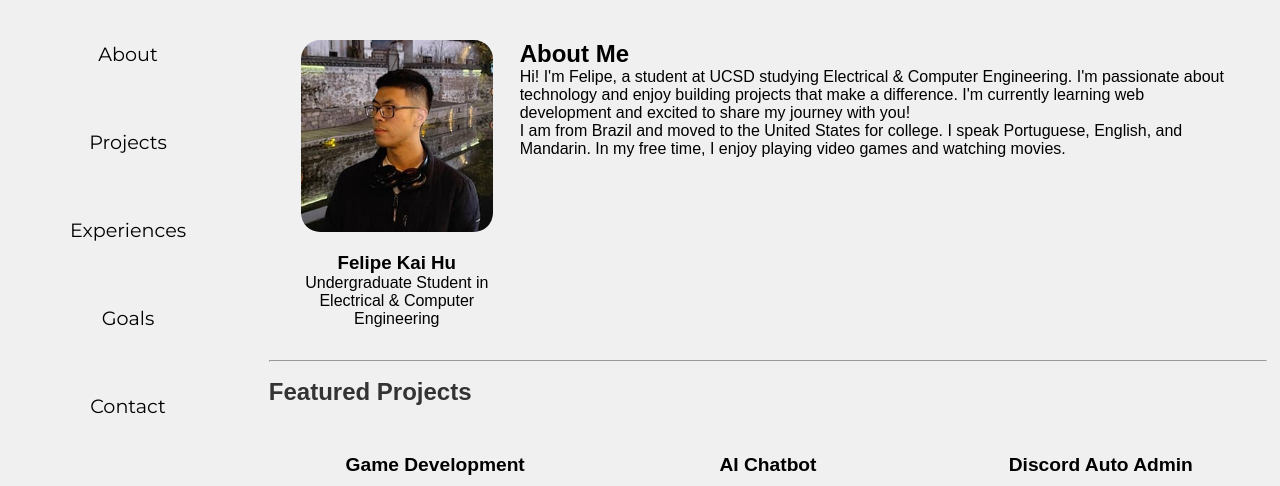
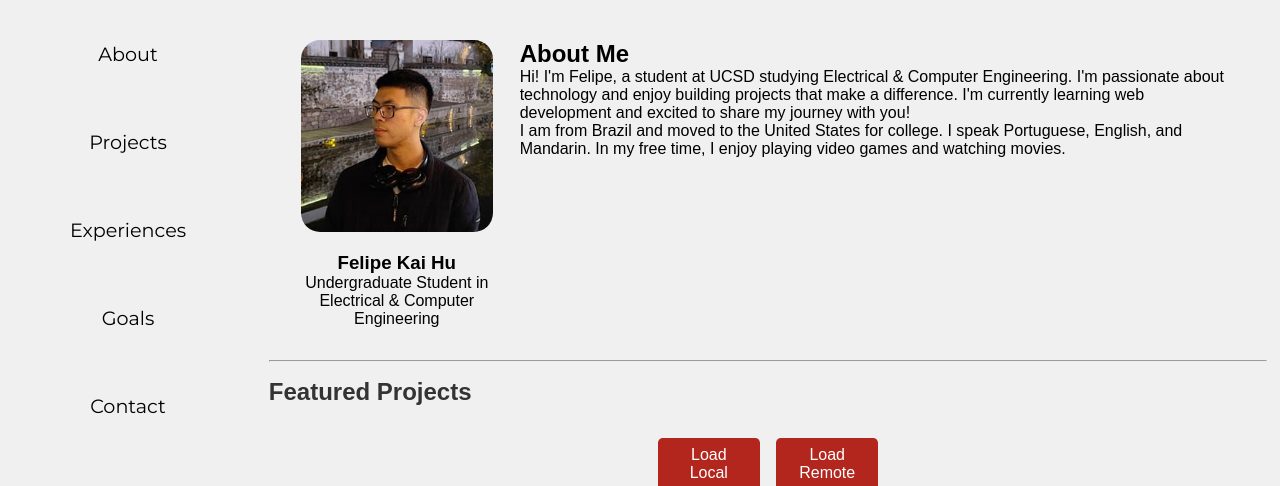
Before and after one commit to KongChengdesu/CSE134Bhw5, a plain HTML site: page index.html in a window 1280 px wide. Shown: the top 486 px of the page. Drawn offline with Linux system fonts and the light colour scheme.

Commit message:
Part 2 done

```diff
--- a/index.html
+++ b/index.html
@@ -48,6 +48,10 @@
             <h2>Featured Projects</h2>
             <div id="projects-container">
 
+            </div>
+            <div id="projects-controls">
+                <button onclick="loadLocalStorage()">Load Local</button>
+                <button onclick="loadRemoteStorage()">Load Remote</button>
             </div>
         </section>
 
--- a/projects.js
+++ b/projects.js
@@ -27,10 +27,26 @@ function createProject(project, container) {
 
 }
 
+function loadLocalStorage() {
+    const projects = JSON.parse(localStorage.getItem('projects'));
+    const container = document.querySelector('#projects-container');
+    projects.forEach(project => createProject(project, container));
+}
+
+function saveLocalStorage(projects) {
+    localStorage.setItem('projects', JSON.stringify(projects));
+}
+
+async function loadRemoteStorage() {
+    const response = await fetch('https://api.jsonbin.io/v3/b/67d7a2758960c979a573088b');
+    const projects = (await response.json()).record.projects;
+    const container = document.querySelector('#projects-container');
+    projects.forEach(project => createProject(project, container));
+}
+
 // On page load, fetch the projects and create a card for each
 document.addEventListener('DOMContentLoaded', async () => {
-    //const response = await fetch('https://api.example.com/projects');
-    //const projects = await response.json();
+
     const projects = [
         {
             name: 'Game Development',
@@ -52,8 +68,6 @@ document.addEventListener('DOMContentLoaded', async () => {
         }
     ];
 
-    const container = document.querySelector('#projects-container');
-    console.log(projects);
-    projects.forEach(project => createProject(project, container));
+    saveLocalStorage(projects);
 
 });
--- a/styles.css
+++ b/styles.css
@@ -133,6 +133,33 @@ nav.fixed-index ul li:hover a {
 
     width: 15vw;
     border-radius: 10%;
+
+}
+
+#projects-controls {
+
+    display: flex;
+    justify-content: center;
+
+}
+
+#projects button {
+
+    background-color: var(--main-color, #B3261E);
+    color: #fff;
+    padding: .5rem 1rem;
+    border: none;
+    border-radius: .3rem;
+    cursor: pointer;
+    font-size: 1em;
+    margin: 1rem 0.5rem;
+    width: 8vw;
+
+}
+
+#projects button:hover {
+
+    background-color: #8F1E18;
 
 }
 
```
